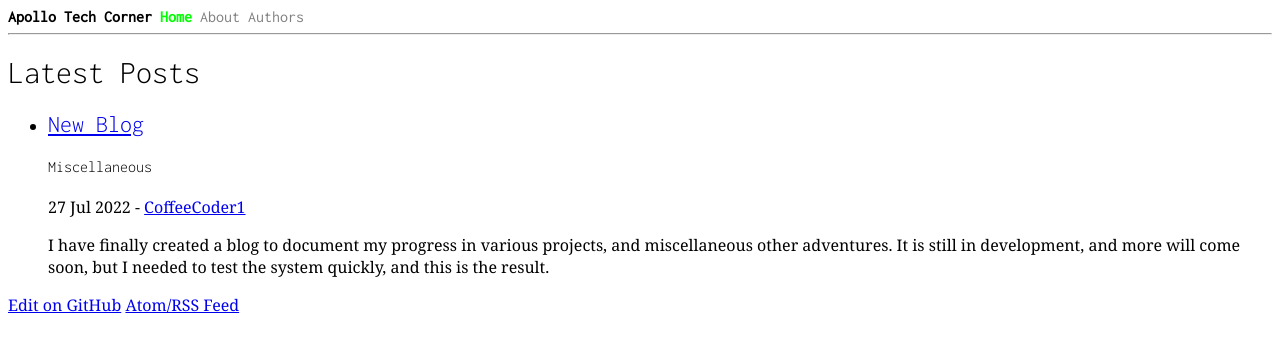
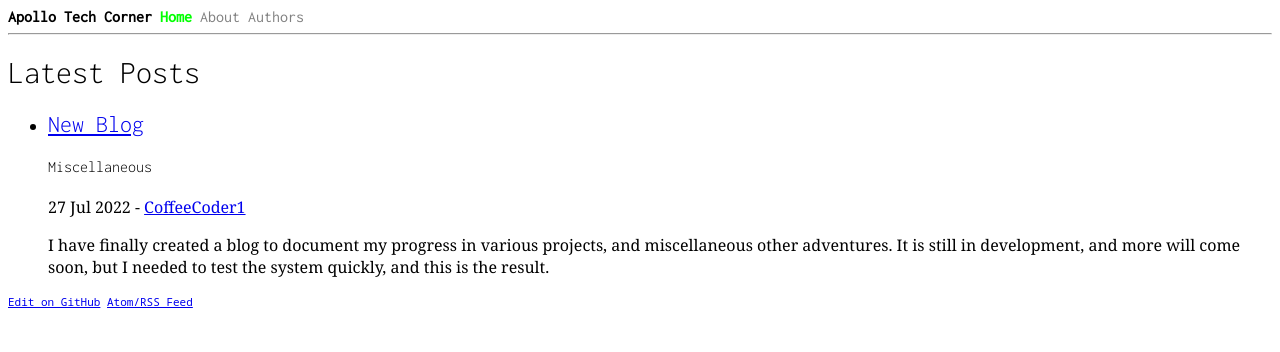
Before and after one commit to CoffeeCoder1/Apollo-Tech-Corner, a Jekyll site: the page built from index.html, in a window 1280 px wide. Shown: the top 352 px of the page. Built offline with Jekyll 4.4.1, drawn with Linux system fonts in a browser that asks for light colours.

Commit message:
Add styling to footer
Changed font to `Noto Sans Mono` and font size to `11px`.

```diff
--- a/_includes/footer.html
+++ b/_includes/footer.html
@@ -1,4 +1,4 @@
-<p>
+<p class="footer">
 	<a href="{{ site.github.repository_url }}/edit/{{ site.github.source.branch }}/{{ page.path }}">Edit on GitHub</a>
 	<a href="feed:{{ site.github.baseurl }}/feed.xml">Atom/RSS Feed <i class="fa fa-rss-square" style="color:orange"></i></a>
 </p>
--- a/_sass/main.scss
+++ b/_sass/main.scss
@@ -11,3 +11,8 @@ h1, h2, h3, h4, h5, .site-title {
 	font-family: 'Inconsolata', monospace;
 	font-weight: 400;
 }
+
+.footer {
+	font-family: 'Noto Sans Mono', monospace;
+	font-size: 11px;
+}
```
